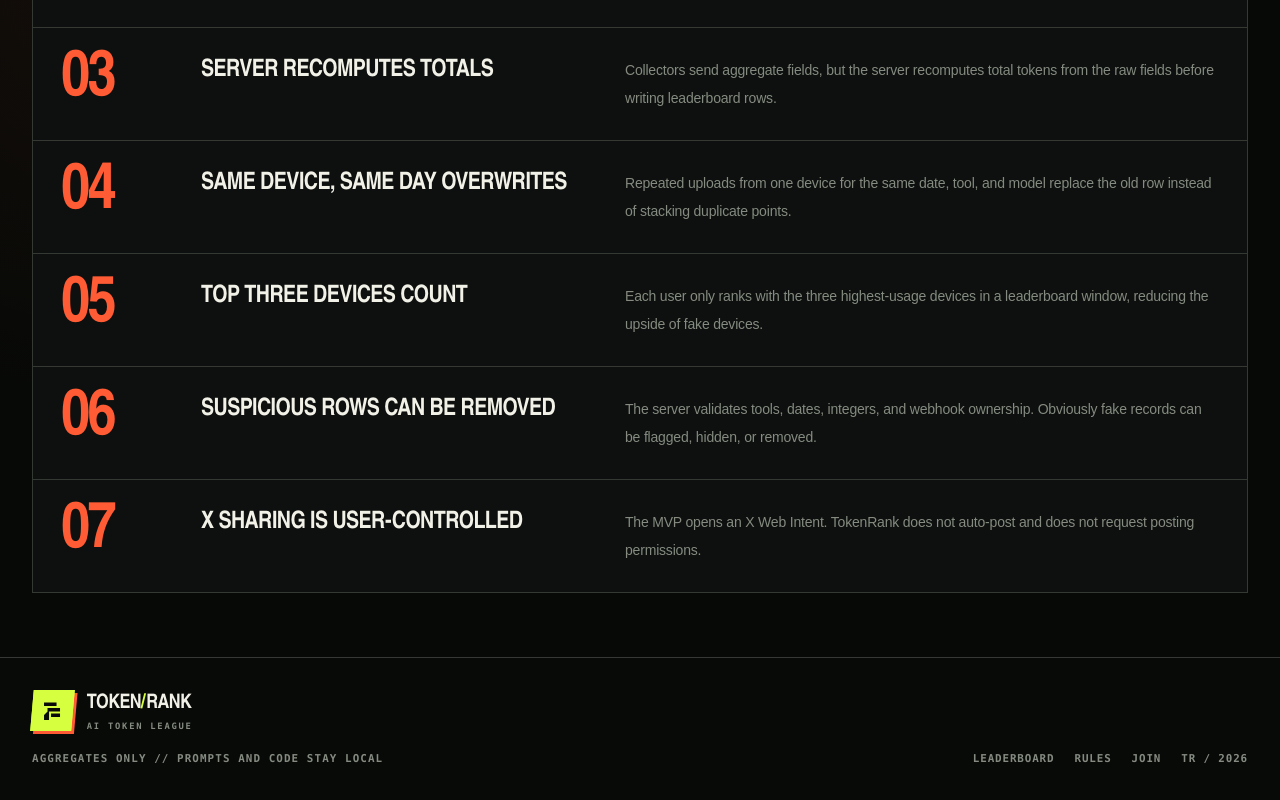
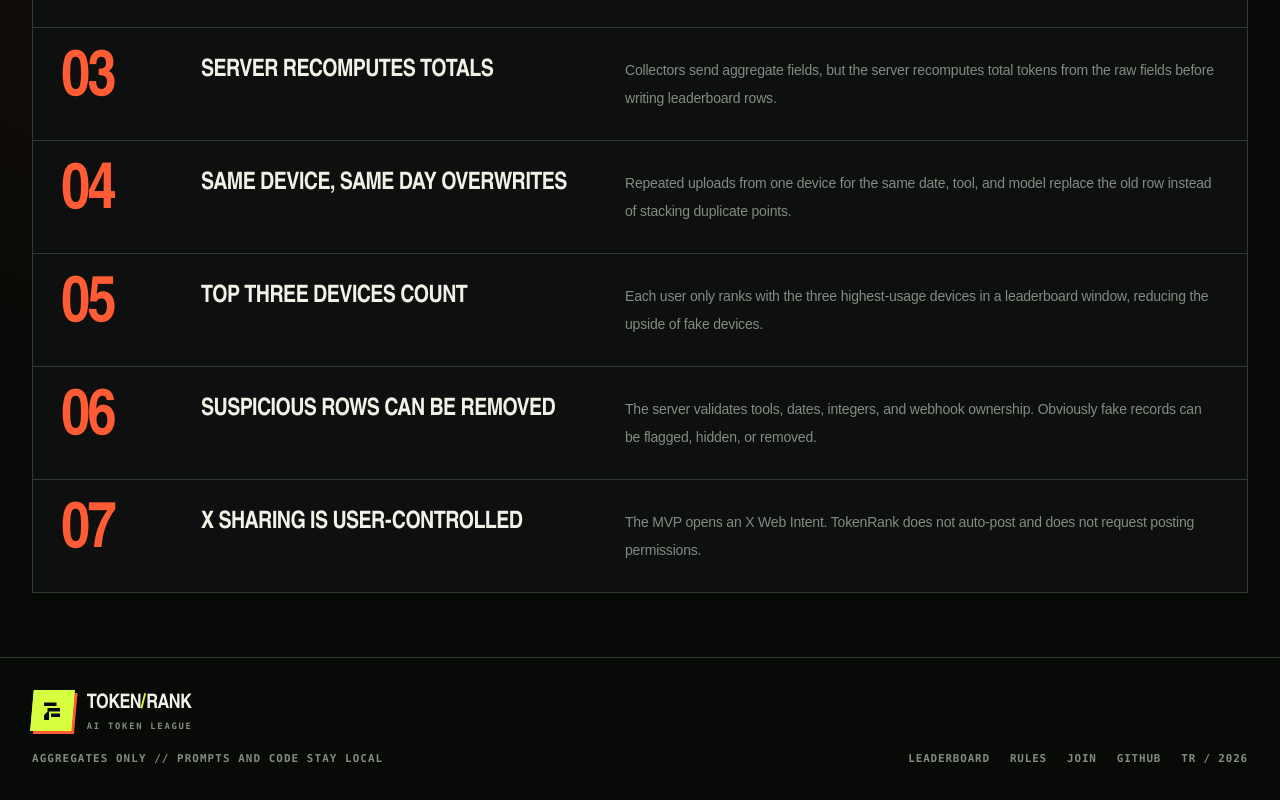
Before and after one commit to tokenrank/tokenrank, a Next.js app: page /rules in a window 1280 px wide. Shown: the part 1195-1995 px from the top of the page. Built offline with nearby package versions, Linux system fonts and the light colour scheme; no server answers.

Commit message:
Add GitHub source link to site

```diff
--- a/app/page.tsx
+++ b/app/page.tsx
@@ -12,7 +12,7 @@ import { getCopy, text } from "@/src/i18n/copy";
 import { getRequestLocale } from "@/src/i18n/server";
 import { formatTokens, formatUsdMicros } from "@/src/lib/format";
 import { parseLeaderboardSearchParams } from "@/src/lib/leaderboard/search-params";
-import { absoluteUrl, siteName, siteUrl } from "@/src/lib/site";
+import { absoluteUrl, githubRepositoryUrl, siteName, siteUrl } from "@/src/lib/site";
 import type { LeaderboardEntry } from "@/src/lib/types";
 import { getLeaderboard } from "@/src/lib/users";
 
@@ -78,6 +78,7 @@ export default async function Home({
     url: siteUrl,
     description: copy.home.metaDescription,
     inLanguage: htmlLang(locale),
+    sameAs: [githubRepositoryUrl],
   };
   const leaderboardJsonLd = {
     "@context": "https://schema.org",
--- a/components/shell/footer.tsx
+++ b/components/shell/footer.tsx
@@ -3,6 +3,7 @@ import Link from "next/link";
 import { TokenRankLogo } from "@/components/brand/tokenrank-logo";
 import type { Locale } from "@/src/i18n/config";
 import { getCopy } from "@/src/i18n/copy";
+import { githubRepositoryUrl } from "@/src/lib/site";
 
 export function Footer({ locale }: { locale: Locale }) {
   const copy = getCopy(locale);
@@ -30,6 +31,14 @@ export function Footer({ locale }: { locale: Locale }) {
           <Link href="/onboard" className="hover:text-[color:var(--tr-gold)]">
             {copy.common.nav.start}
           </Link>
+          <a
+            href={githubRepositoryUrl}
+            target="_blank"
+            rel="noreferrer"
+            className="hover:text-[color:var(--tr-gold)]"
+          >
+            {copy.common.nav.github}
+          </a>
           <span className="text-[color:var(--tr-muted)]">TR / 2026</span>
         </div>
       </div>
--- a/src/i18n/copy.ts
+++ b/src/i18n/copy.ts
@@ -12,6 +12,7 @@ const en = {
       rules: "Rules",
       dashboard: "Dashboard",
       start: "Join",
+      github: "GitHub",
       openDashboard: "Open {name}'s dashboard",
     },
     language: {
@@ -476,6 +477,7 @@ const zh = {
       rules: "规则",
       dashboard: "面板",
       start: "上榜",
+      github: "GitHub",
       openDashboard: "打开 {name} 的面板",
     },
     language: {
--- a/src/lib/site.ts
+++ b/src/lib/site.ts
@@ -1,4 +1,5 @@
 export const siteName = "TokenRank";
+export const githubRepositoryUrl = "https://github.com/tokenrank/tokenrank";
 export const siteUrl = (process.env.NEXT_PUBLIC_APP_URL ?? "https://tokenrank.org").replace(
   /\/$/,
   "",
```
Also changed, not shown: 2 other files (tests, documents, lock files or other folders).
